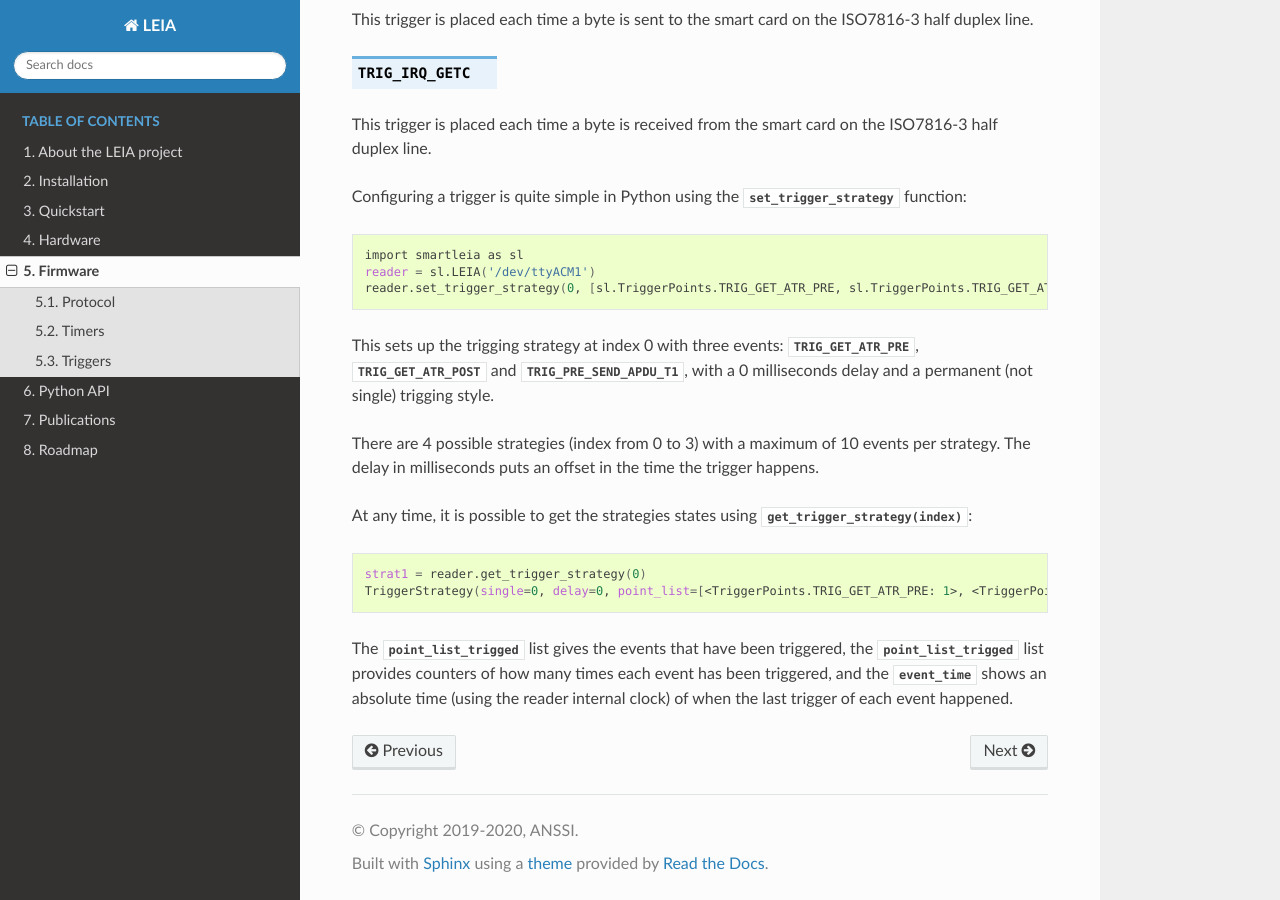
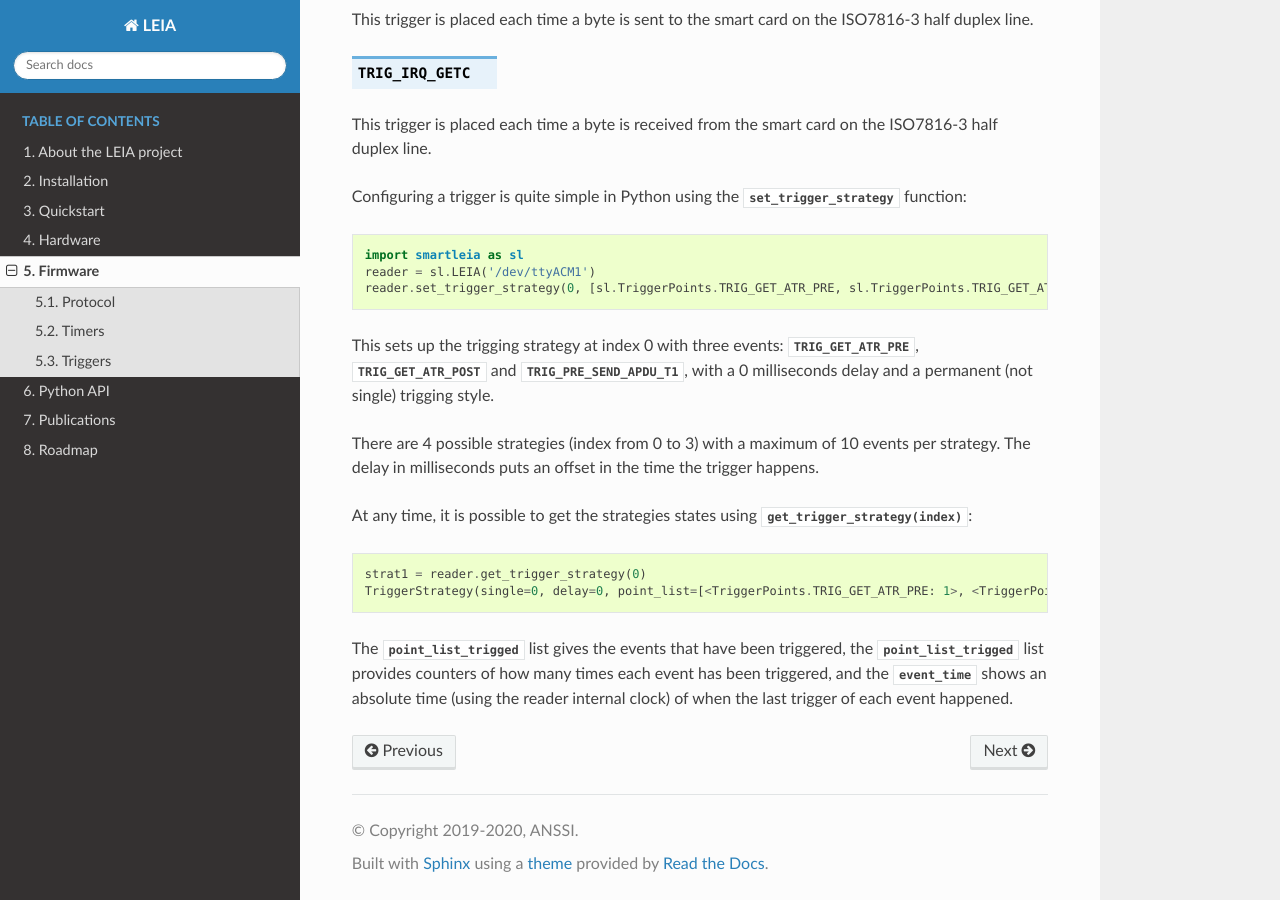
Before and after one commit to cw-leia/smartleia-doc, a Sphinx documentation site: the page built from source/c/test.rst, in a window 1280 px wide and 900 px high, scrolled down 4983 px. Built offline with Sphinx 7.4.7 and the Read the Docs theme 2.0.0, drawn with Linux system fonts in a browser that asks for light colours.

Commit message:
Fix in code block.

```diff
--- a/source/c/test.rst
+++ b/source/c/test.rst
@@ -228,7 +228,7 @@ half duplex line.
 
 Configuring a trigger is quite simple in Python using the :c:type:`set_trigger_strategy` function:
 
-.. code:: bash
+.. code-block:: python
 
     import smartleia as sl
     reader = sl.LEIA('/dev/ttyACM1')
@@ -242,7 +242,7 @@ time the trigger happens.
 
 At any time, it is possible to get the strategies states using :c:type:`get_trigger_strategy(index)`:
 
-.. code:: bash
+.. code-block:: python
 
     strat1 = reader.get_trigger_strategy(0)
     TriggerStrategy(single=0, delay=0, point_list=[<TriggerPoints.TRIG_GET_ATR_PRE: 1>, <TriggerPoints.TRIG_GET_ATR_POST: 2>, <TriggerPoints.TRIG_PRE_SEND_APDU_T1: 16>], point_list_trigged=[<TriggerPoints.TRIG_GET_ATR_PRE: 1>, <TriggerPoints.TRIG_GET_ATR_POST: 2>, <TriggerPoints.TRIG_PRE_SEND_APDU_T1: 16>], cnt_list_trigged=[1, 1, 3], event_time=[415121, 429329, 3038120])
```
